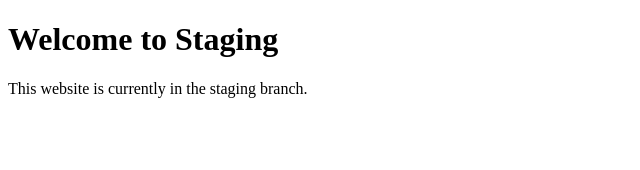
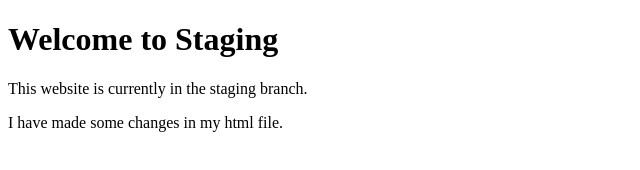
Before and after one commit to arslana6/git-branching-lab-devops, a plain HTML site: page index.html in a window 1280 px wide. Shown: the whole page, without its empty margins (0-640 px from the left). Drawn offline with Linux system fonts and the light colour scheme.

Commit message:
Update Staging Website

```diff
--- a/index.html
+++ b/index.html
@@ -6,5 +6,6 @@
 <body>
     <h1>Welcome to Staging</h1>
     <p>This website is currently in the staging branch.</p>
+    <p>I have made some changes in my html file.</p>
 </body>
 </html>
```
